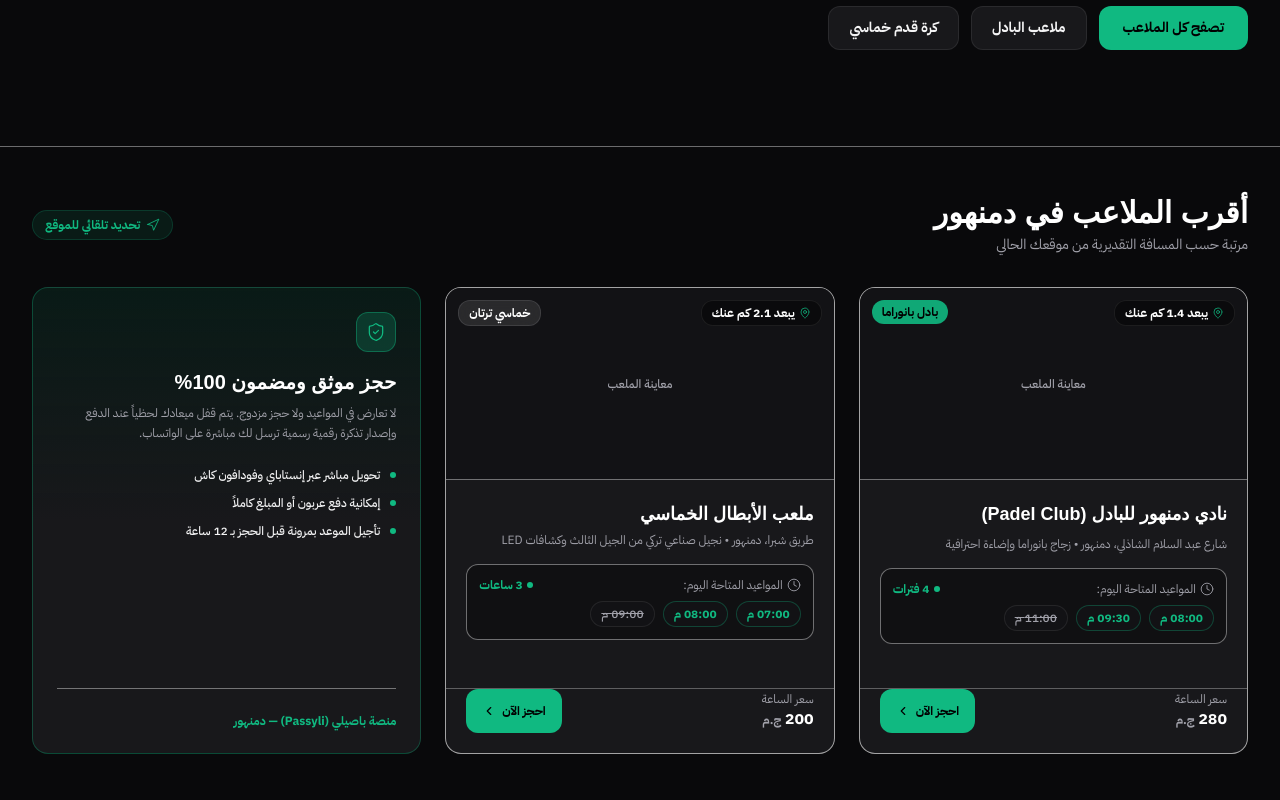
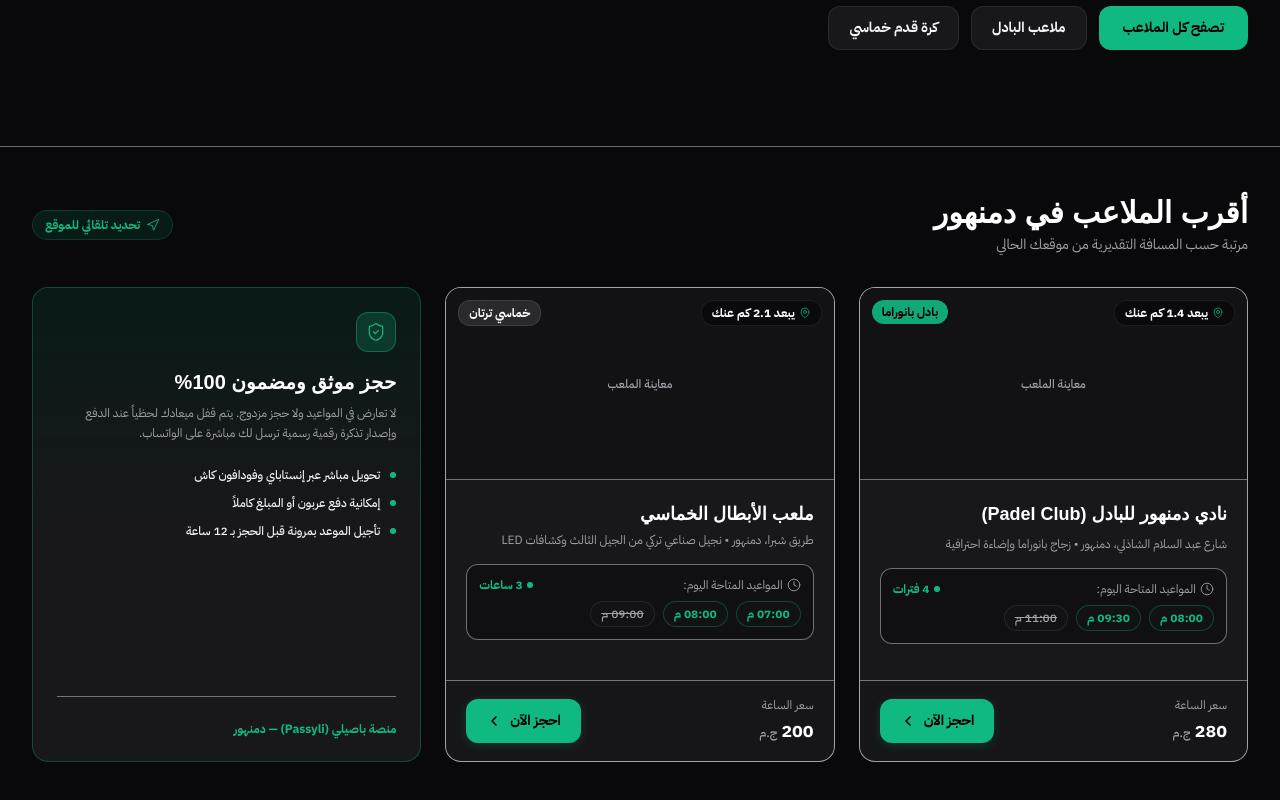
Before and after one commit to EL-3raby/passyli, a Next.js app: page / in a window 1280 px wide. Shown: the part 503-1303 px from the top of the page. Built offline with nearby package versions, Linux system fonts and the light colour scheme; a web font is replaced by a local one.

Commit message:
fix(ui): balance court card footer padding and touch targets

```diff
--- a/src/app/page.tsx
+++ b/src/app/page.tsx
@@ -131,20 +131,20 @@ export default function Home() {
             </div>
 
             {/* Card Footer */}
-            <div className="p-5 pt-0 flex items-center justify-between border-t border-border/30 mt-2">
+            <div className="px-5 py-4 flex items-center justify-between border-t border-border/40 mt-auto bg-surface/30">
               <div>
-                <span className="text-xs text-muted-foreground block">سعر الساعة</span>
-                <span className="font-bold text-white text-base tabular-nums">
-                  280 <span className="text-xs text-muted-foreground">ج.م</span>
+                <span className="text-xs text-muted-foreground block mb-1">سعر الساعة</span>
+                <span className="font-extrabold text-white text-lg tabular-nums">
+                  280 <span className="text-xs font-medium text-muted-foreground">ج.م</span>
                 </span>
               </div>
 
               <Link
                 href="#book"
-                className="inline-flex min-h-[44px] min-w-[44px] items-center justify-center gap-1.5 rounded-xl bg-primary px-4 text-xs font-extrabold text-black hover:bg-primary-hover active:scale-[0.98] transition-all"
+                className="inline-flex min-h-[44px] items-center justify-center gap-2 rounded-xl bg-primary px-5 py-2.5 text-sm font-bold text-black hover:bg-primary-hover active:scale-[0.98] transition-all shadow-[0_2px_10px_rgba(16,185,129,0.2)]"
               >
                 <span>احجز الآن</span>
-                <ChevronLeft className="h-3.5 w-3.5" strokeWidth={2} />
+                <ChevronLeft className="h-4 w-4" strokeWidth={2.5} />
               </Link>
             </div>
           </div>
@@ -200,20 +200,20 @@ export default function Home() {
               </div>
             </div>
 
-            <div className="p-5 pt-0 flex items-center justify-between border-t border-border/30 mt-2">
+            <div className="px-5 py-4 flex items-center justify-between border-t border-border/40 mt-auto bg-surface/30">
               <div>
-                <span className="text-xs text-muted-foreground block">سعر الساعة</span>
-                <span className="font-bold text-white text-base tabular-nums">
-                  200 <span className="text-xs text-muted-foreground">ج.م</span>
+                <span className="text-xs text-muted-foreground block mb-1">سعر الساعة</span>
+                <span className="font-extrabold text-white text-lg tabular-nums">
+                  200 <span className="text-xs font-medium text-muted-foreground">ج.م</span>
                 </span>
               </div>
 
               <Link
                 href="#book"
-                className="inline-flex min-h-[44px] min-w-[44px] items-center justify-center gap-1.5 rounded-xl bg-primary px-4 text-xs font-extrabold text-black hover:bg-primary-hover active:scale-[0.98] transition-all"
+                className="inline-flex min-h-[44px] items-center justify-center gap-2 rounded-xl bg-primary px-5 py-2.5 text-sm font-bold text-black hover:bg-primary-hover active:scale-[0.98] transition-all shadow-[0_2px_10px_rgba(16,185,129,0.2)]"
               >
                 <span>احجز الآن</span>
-                <ChevronLeft className="h-3.5 w-3.5" strokeWidth={2} />
+                <ChevronLeft className="h-4 w-4" strokeWidth={2.5} />
               </Link>
             </div>
           </div>
```
